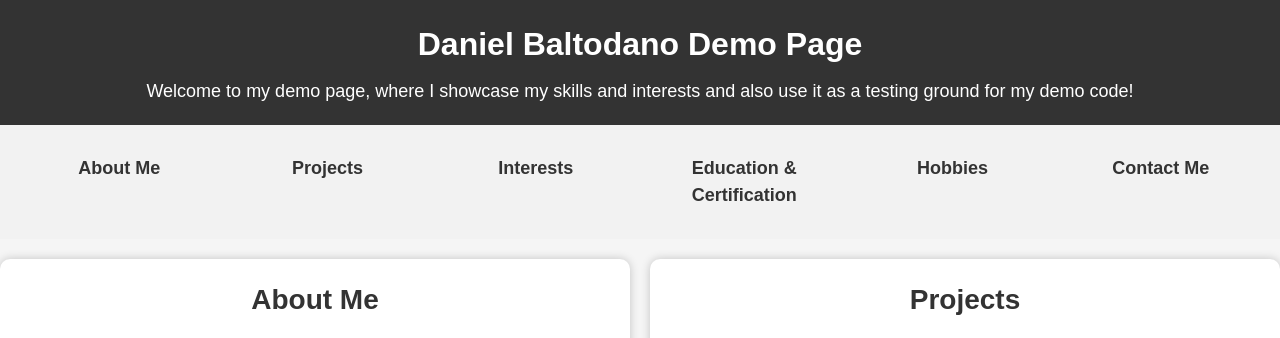
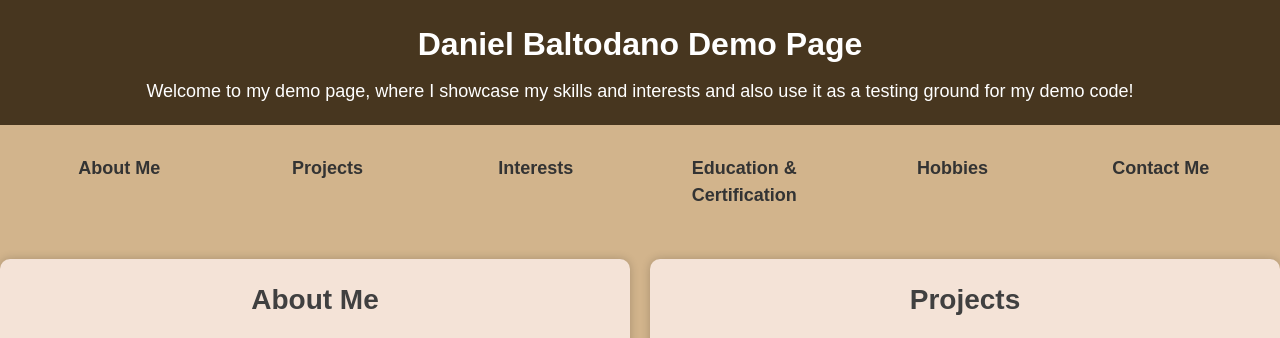
Before and after one commit to DBalto/DemoPage, a website: page IndexDemoPage.html in a window 1280 px wide. Shown: the top 338 px of the page. Drawn offline with Linux system fonts and the light colour scheme.

Commit message:
CSS Changes

```diff
--- a/IndexDemoPage.html
+++ b/IndexDemoPage.html
@@ -8,8 +8,8 @@
 			padding: 0;
 			font-family: Arial, sans-serif;
 			line-height: 1.5;
-			background-color: #F5F5F5;
-			color: #333;
+			background-color: #D2B48C;
+			color: #404040;
 		}
 
 		.container {
@@ -19,10 +19,12 @@
 		}
 
 		header {
-			background-color: #333;
+			background-color: #47361f;
 			color: #fff;
 			padding: 20px;
 			text-align: center;
+			border: #8c7253;
+			border-width: 40px;
 		}
 
 		header h1 {
@@ -38,7 +40,8 @@
 		}
 
 		nav {
-			background-color: #f2f2f2;
+			background-color: #D2B48C;
+			color: #404040;
 			display: grid;
 			grid-template-columns: repeat(6, 1fr);
 			grid-gap: 10px;
@@ -74,7 +77,7 @@
 		}
 
 		section {
-			background-color: #fff;
+			background-color: #F4E3D7;
 			padding: 20px;
 			border-radius: 10px;
 			box-shadow: 0px 0px 10px rgba(0, 0, 0, 0.2);
@@ -94,6 +97,11 @@
 			margin: 20px 0;
 			border-radius: 50%;
 			box-shadow: 0px 0px 10px rgba(0, 0, 0, 0.2);
+		}
+
+		section a:hover{
+			transform: scale(1.1);
+			box-shadow: 0 0 20px rgba(35, 223, 45, 0.5);
 		}
 
 		section p {
```
